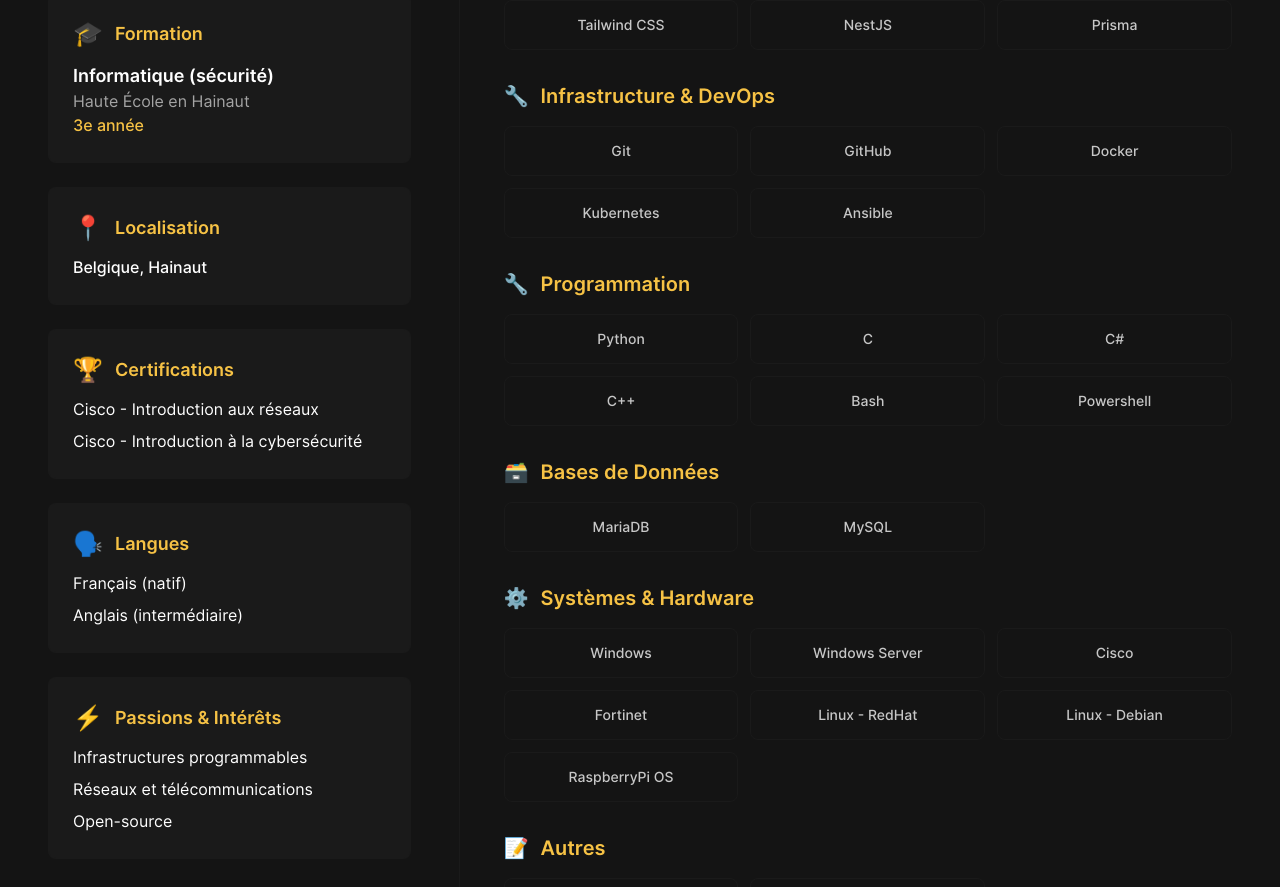
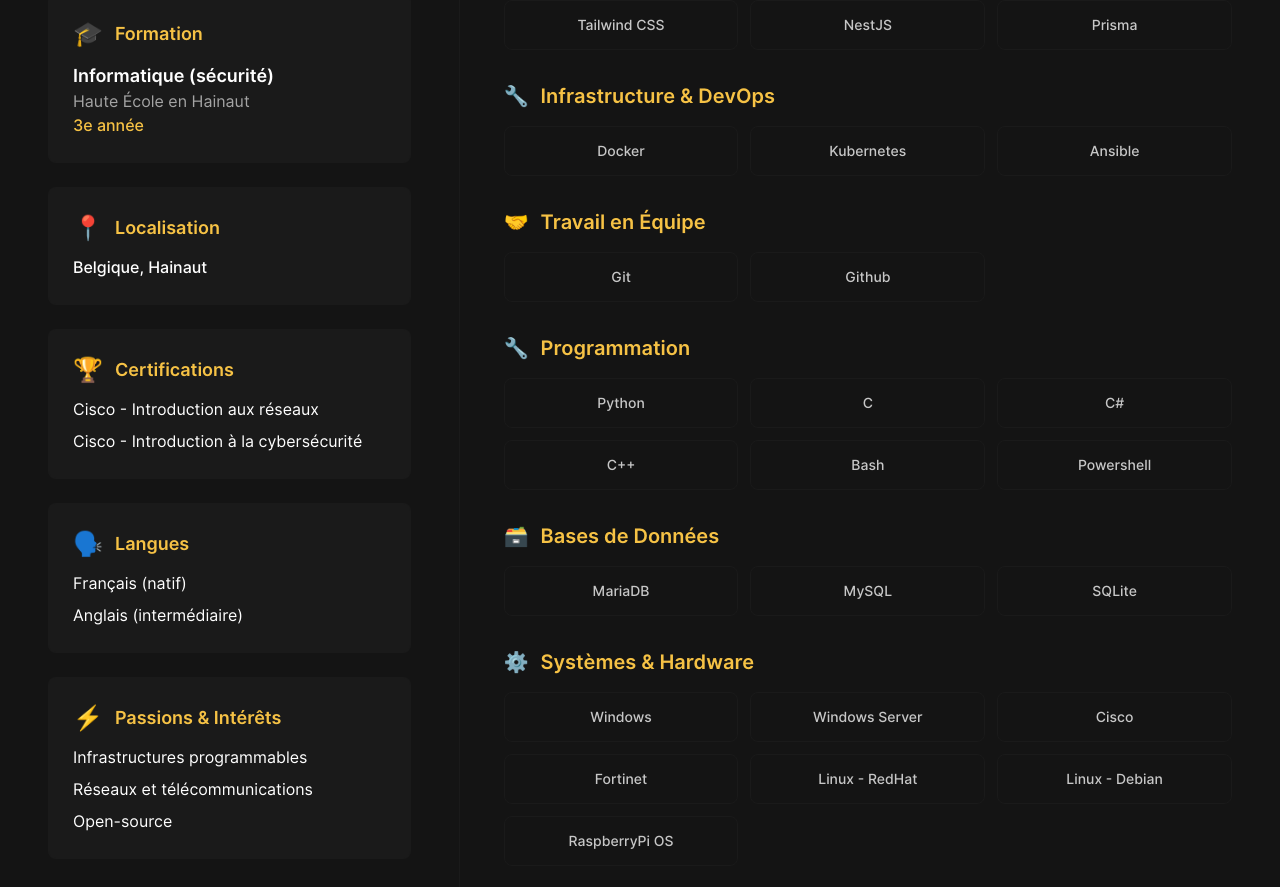
Before and after one commit to maximilien-bruyere/profile, a React (Vite) app: page / in a window 1280 px wide. Shown: the part 1360-2247 px from the top of the page. Built offline with nearby package versions, Linux system fonts and the light colour scheme.

Commit message:
chore: move git/github in other category

```diff
--- a/src/locales/en.json
+++ b/src/locales/en.json
@@ -45,6 +45,7 @@
     "categories": {
       "web": "Web Technologies",
       "infrastructure": "Infrastructure & DevOps",
+      "teamwork": "Teamwork",
       "databases": "Databases",
       "systems": "Systems & Hardware",
       "other": "Other"
--- a/src/locales/fr.json
+++ b/src/locales/fr.json
@@ -46,6 +46,7 @@
       "web": "Technologies Web",
       "infrastructure": "Infrastructure & DevOps",
       "programming": "Programmation",
+      "teamwork": "Travail en Équipe",
       "databases": "Bases de Données",
       "systems": "Systèmes & Hardware",
       "other": "Autres"
--- a/src/pages/profile/sections/About.tsx
+++ b/src/pages/profile/sections/About.tsx
@@ -17,9 +17,11 @@ const About = () => {
 
   const programLang = ["Python", "C", "C#", "C++", "Bash", "Powershell"];
 
-  const systemAndInfra = ["Git", "GitHub", "Docker", "Kubernetes", "Ansible"];
+  const systemAndInfra = ["Docker", "Kubernetes", "Ansible"];
 
-  const databases = ["MariaDB", "MySQL"];
+  const teamWork = ["Git", "Github"];
+
+  const databases = ["MariaDB", "MySQL", "SQLite"];
 
   const systemsAndHardware = [
     "Windows",
@@ -208,7 +210,27 @@ const About = () => {
                 </div>
               </div>
 
-              {/* Infrastructure & DevOps */}
+              {/* TeamWork */}
+              <div>
+                <h4 className="text-accent text-xl font-semibold mb-4 flex items-center">
+                  <span className="mr-3">🤝</span>
+                  {t("about.categories.teamwork")}
+                </h4>
+                <div className="grid grid-cols-2 md:grid-cols-3 gap-3">
+                  {teamWork.map((skill) => (
+                    <div
+                      key={skill}
+                      className="bg-primary border border-secondary p-3 rounded-lg text-center hover:bg-secondary transition-colors duration-300 hover:border-accent/30"
+                    >
+                      <span className="text-color-text-secondary font-medium text-sm">
+                        {skill}
+                      </span>
+                    </div>
+                  ))}
+                </div>
+              </div>
+
+              {/* Programming */}
               <div>
                 <h4 className="text-accent text-xl font-semibold mb-4 flex items-center">
                   <span className="mr-3">🔧</span>
--- a/src/pages/profile/sections/Contact.tsx
+++ b/src/pages/profile/sections/Contact.tsx
@@ -32,7 +32,7 @@ export default function Contact() {
     const cvDisplayName = currentLanguage === 'fr' ? 'CV_Maximilien_Bruyere_FR.pdf' : 'CV_Maximilien_Bruyere_EN.pdf';
 
     const link = document.createElement('a');
-    link.href = `/profile/cv/${cvFileName}`;
+    link.href = `./src/assets/cv/${cvFileName}`;
     link.download = cvDisplayName;
     link.click();
   };
--- a/src/pages/profile/sections/Home.tsx
+++ b/src/pages/profile/sections/Home.tsx
@@ -10,7 +10,7 @@ const Home = () => {
     const cvDisplayName = currentLanguage === 'fr' ? 'CV_Maximilien_Bruyere_FR.pdf' : 'CV_Maximilien_Bruyere_EN.pdf';
 
     const link = document.createElement('a');
-    link.href = `/profile/cv/${cvFileName}`;
+    link.href = `./src/assets/cv/${cvFileName}`;
     link.download = cvDisplayName;
     link.click();
   };
```
